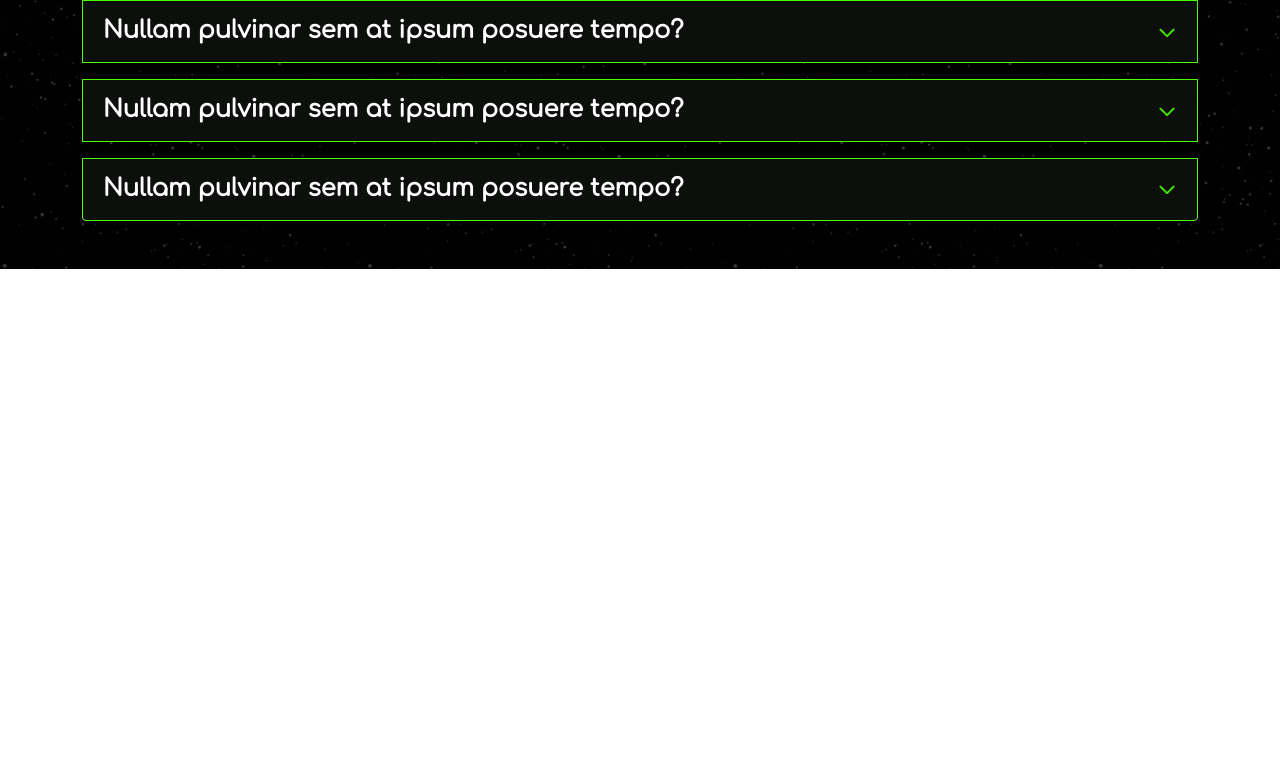
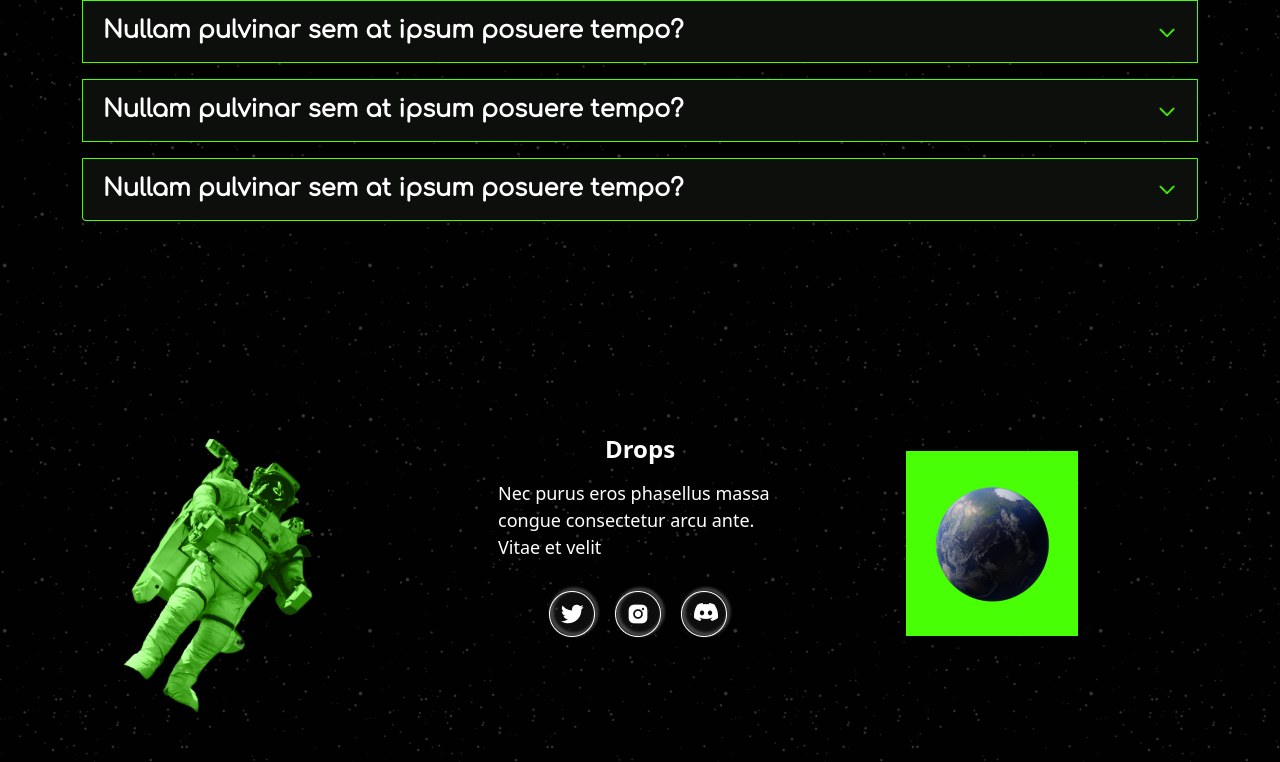
Before and after one commit to Naveen-Ninu/the-drop, a plain HTML site: page index.html in a window 1280 px wide. Shown: the part 1039-1801 px from the top of the page. Before the commit the page ends 1308 px from the top, so only its background shows below. Drawn offline with nearby package versions, Linux system fonts and the light colour scheme.

Commit message:
some changes

```diff
--- a/assets/css/stylesheet.css
+++ b/assets/css/stylesheet.css
@@ -11,8 +11,8 @@
 
 :root {
     /* =============================font-sizes======================= */
-    --fs-3xl: 157px;
-    --fs-2xl: 80px;
+    --fs-3xl: 145px;
+    --fs-2xl: 84px;
     --fs-xl: 48px;
     --fs-lg: 28px;
     --fs-md: 24px;
@@ -77,15 +77,6 @@
     height: 100vh;
 }
 
-
-
-
-
-
-
-
-
-
 .bg_image {
     background-image: url('../images/png/Rectangle\ 4379.png');
     background-repeat: no-repeat;
--- a/index.html
+++ b/index.html
@@ -19,11 +19,6 @@
 </head>
 
 <body>
-
-
-
-
-
     <main class="bg_image">
 
         <section>
@@ -37,7 +32,7 @@
                             <p class=" fs-sm semibold primary text-center py-2">Cras a nunc facilisis</p>
                             <div class="text-center py-3">
                                 <img src="assets/images/png/twiter-doe.png" alt="twiter-doe" class="px-4">
-                                <img src="assets/images/png/insta-gue.png" alt="insta-doe" class="">
+                                <img src="assets/images/png/insta-gue.png" alt="insta-doe">
                             </div>
                         </div>
                     </div>
@@ -48,7 +43,7 @@
                             <p class=" fs-sm semibold primary text-center py-2">Cras a nunc facilisis</p>
                             <div class="text-center py-3">
                                 <img src="assets/images/png/twiter-doe.png" alt="twiter-doe" class="px-4">
-                                <img src="assets/images/png/insta-gue.png" alt="insta-doe" class="">
+                                <img src="assets/images/png/insta-gue.png" alt="insta-doe">
                             </div>
                         </div>
                     </div>
@@ -59,7 +54,7 @@
                             <p class=" fs-sm semibold primary text-center py-2">Cras a nunc facilisis</p>
                             <div class="text-center py-3">
                                 <img src="assets/images/png/twiter-doe.png" alt="twiter-doe" class="px-4">
-                                <img src="assets/images/png/insta-gue.png" alt="insta-doe" class="">
+                                <img src="assets/images/png/insta-gue.png" alt="insta-doe">
                             </div>
                         </div>
                     </div>
@@ -68,16 +63,11 @@
         </section>
 
         <section>
-            <div class="container">
+            <div class="container vh-100 d-flex justify-content-center align-content-between">
                 <div class="row">
                     <div class="col-12 my-5">
-
-
-
                         <h2 class="fs-xl fw-bolder ff-regular text-light text-center my-4">FAQ</h2>
-
                         <div class="accordion" id="accordionExample">
-
                             <div class="accordion-item mb-3">
                                 <h2 class="accordion-header" id="headingOne">
                                     <button class="accordion-button" type="button" data-bs-toggle="collapse"
@@ -100,7 +90,6 @@
                                     </div>
                                 </div>
                             </div>
-
                             <div class="accordion-item mb-3">
                                 <h2 class="accordion-header" id="headingTwo">
                                     <button class="accordion-button collapsed" type="button" data-bs-toggle="collapse"
@@ -122,7 +111,6 @@
                                     </div>
                                 </div>
                             </div>
-
                             <div class="accordion-item mb-3">
                                 <h2 class="accordion-header" id="headingThree">
                                     <button class="accordion-button collapsed" type="button" data-bs-toggle="collapse"
@@ -145,7 +133,6 @@
                                     </div>
                                 </div>
                             </div>
-
                             <div class="accordion-item mb-3">
                                 <h2 class="accordion-header" id="headingfour">
                                     <button class="accordion-button collapsed" type="button" data-bs-toggle="collapse"
@@ -182,43 +169,49 @@
                                     data-bs-parent="#accordionExample">
                                     <div class="accordion-body bg_dark_black text-light">
                                         <p class="fs-sm semibold  ff-regular">This is the first item's accordion
-                                            body.Nec
-                                            purus eros
-                                            phasellus
-                                            massa congue consectetur arcu ante. Vitae et velit dolor amet. Etiam elit ac
-                                            iaculis
-                                            semper lacus vitae suspendisse erat tellus.</p>
+                                            body.Necpurus eros phasellus massa congue consectetur arcu ante. Vitae
+                                            etvelit dolor amet Etiam elit ac
+                                            iaculis semper lacus vitae suspendisse erat tellus.</p>
                                     </div>
                                 </div>
                             </div>
-
-
                         </div>
-
-
-
                     </div>
                 </div>
             </div>
         </section>
+        <footer class="">
+            <div class="container ">
+                <div class="row">
+                    <div class="col-12 col-lg-4">
+                        <div class="">
+                            <img src="assets/images/png/foote_men-removebg.png" alt="foote_men" class="p-4">
+                        </div>
+                    </div>
+                    <div class="col-12 col-lg-4 p-5 text-center">
+                        <h3 class="fs-md semibold primary">Drops </h3>
+                        <p class="fs-sm fw-light primary py-2 text-md-start">Nec purus eros phasellus massa congue
+                            consectetur arcu
+                            ante.
+                            Vitae et
+                            velit </p>
+                        <div class="">
+                            <img src="assets/images/png/twiter-doe.png" alt="twiter-doe">
+                            <img src="assets/images/png/insta-gue.png" alt="twiter-doe" class="px-2">
+                            <img src="assets/images/png/discord_doe.png" alt="twiter-doe">
+                        </div>
+                    </div>
+                    <div class="col-12 col-lg-4">
+                        <div class="p-5">
+                            <img src="assets/images/png/footer-earth.png" alt="ea" class="pt-3 p-sm-3">
+                        </div>
+                    </div>
+                </div>
+            </div>
+        </footer>
 
 
     </main>
-
-
-
-
-
-
-
-
-
-
-
-
-
-
-
 
 
 
```
Also changed, not shown: assets/images/png/foote_men-removebg.png (added), assets/images/png/foote_men.png (added), assets/images/png/footer-earth.png (added).
